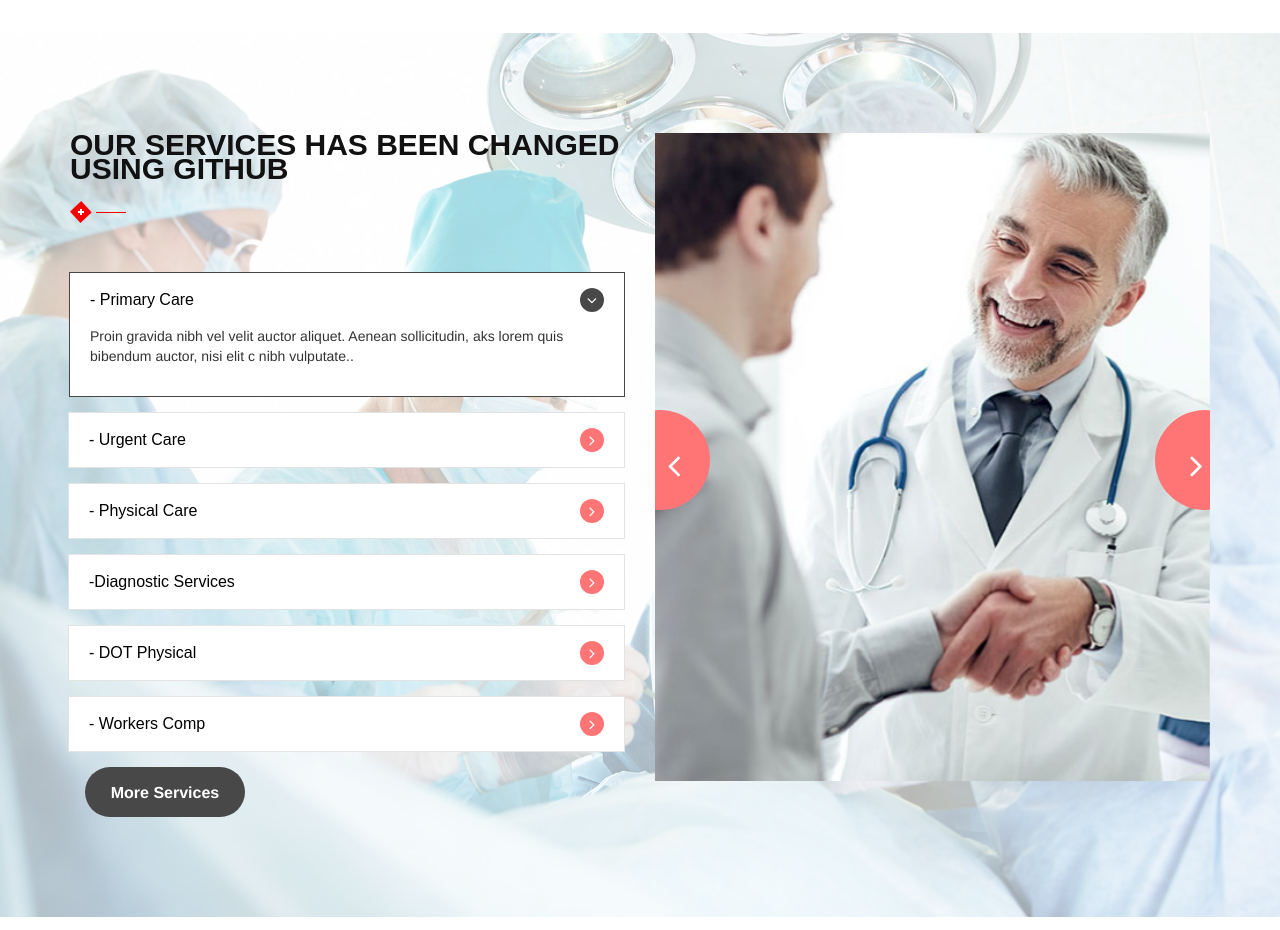
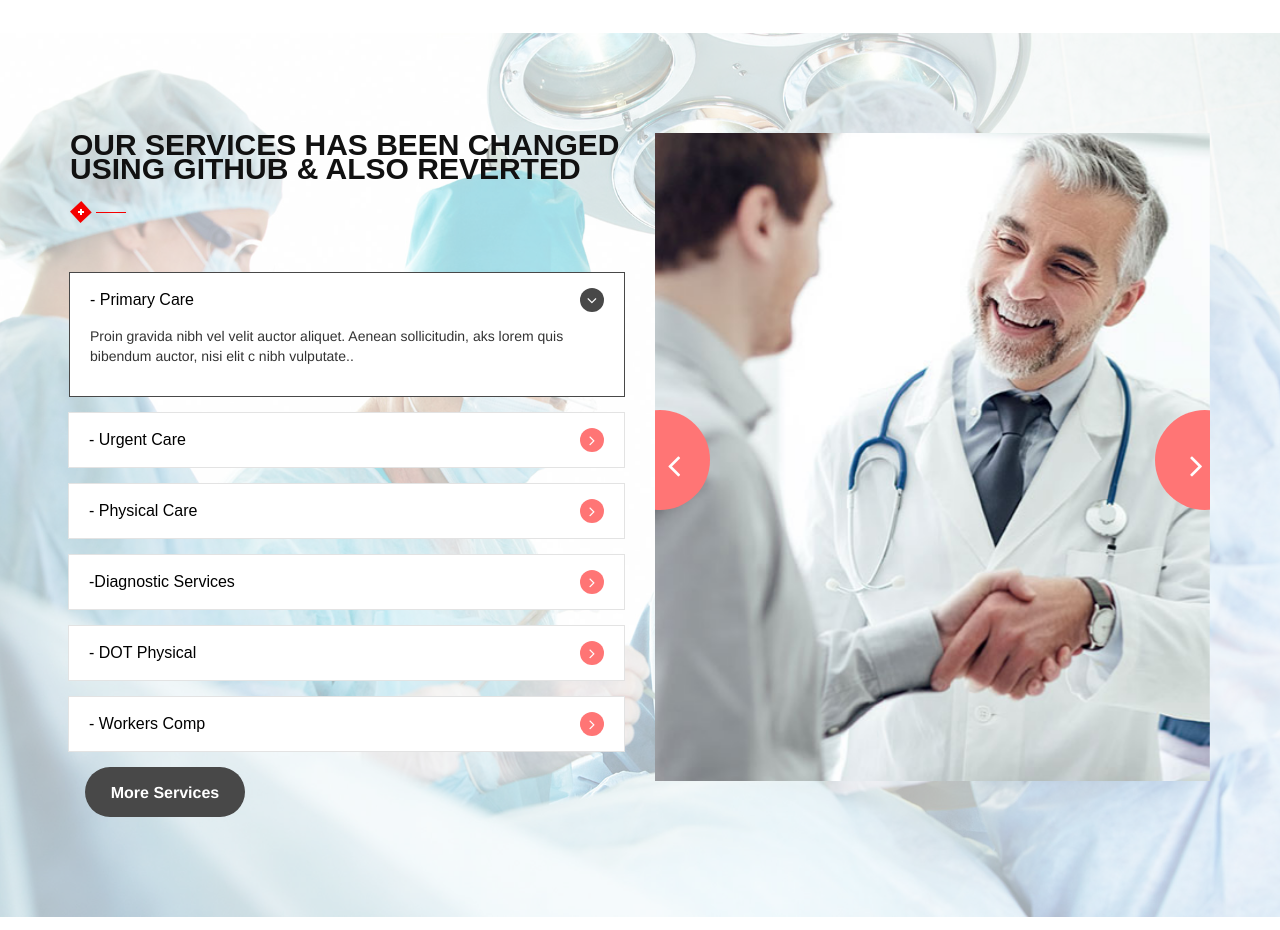
Before and after one commit to manorama65/WalkinClinic, a plain HTML site: page index.html in a window 1280 px wide. Shown: the part 1560-2490 px from the top of the page. Drawn offline with nearby package versions, Linux system fonts and the light colour scheme; some packages are replaced by stand-ins of ours; files whose address does not match are found by name; a web font is replaced by a local one.

Commit message:
reverted changes

```diff
--- a/index.html
+++ b/index.html
@@ -332,7 +332,7 @@
             <div class="row">
                 <div class="col-lg-6 col-md-6 col-sm-12 col-xs-12">
                     <div class="choose_heading_wrapper">
-                        <h1 class="med_bottompadder20">Our Services has been changed using github</h1>
+                        <h1 class="med_bottompadder20">Our Services has been changed using github & also reverted</h1>
                         <img src="images/line.png" alt="title" class="med_bottompadder30">
                     </div>
                     <div class="sidebar_wrapper">
```
